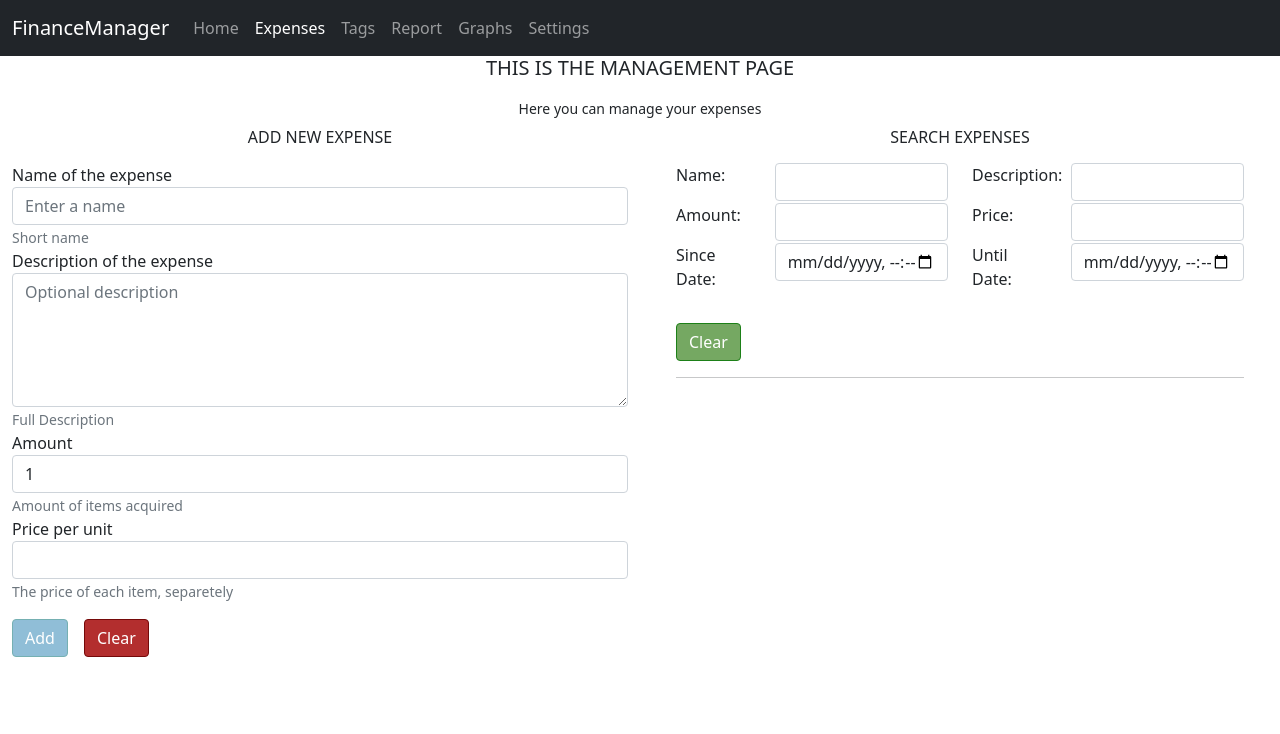
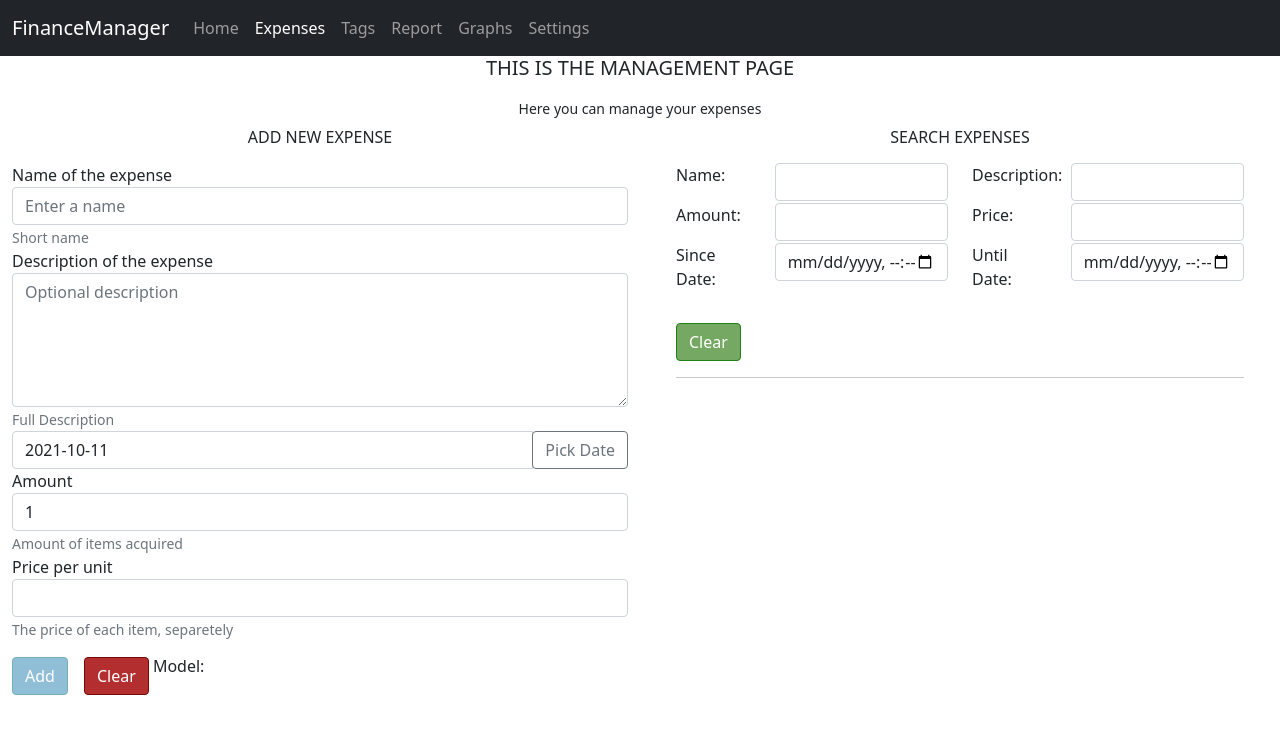
Before and after one commit to 944521200/FinanceManager, an Angular app: page /expenses in a window 1280 px wide. Shown: the top 734 px of the page. Built offline with nearby package versions, Linux system fonts and the light colour scheme.

Commit message:
datepicker funcional con ng-bootstrap

```diff
--- a/package.json
+++ b/package.json
@@ -15,9 +15,11 @@
     "@angular/compiler": "~12.2.0",
     "@angular/core": "~12.2.0",
     "@angular/forms": "~12.2.0",
+    "@angular/localize": "~12.2.0",
     "@angular/platform-browser": "~12.2.0",
     "@angular/platform-browser-dynamic": "~12.2.0",
     "@angular/router": "~12.2.0",
+    "@ng-bootstrap/ng-bootstrap": "^10.0.0",
     "bootstrap": "^5.1.3",
     "rxjs": "~6.6.0",
     "tslib": "^2.3.0",
--- a/src/app/app.module.ts
+++ b/src/app/app.module.ts
@@ -16,6 +16,7 @@ import { TagComponent } from './tags/tag/tag.component';
 import { TagsComponent } from './tags/tags.component';
 import { SearchTagsComponent } from './tags/search-tags/search-tags.component';
 import { FilterTagsPipe } from './tags/filter-tags.pipe';
+import { NgbModule } from '@ng-bootstrap/ng-bootstrap';
 
 @NgModule({
   declarations: [
@@ -37,7 +38,8 @@ import { FilterTagsPipe } from './tags/filter-tags.pipe';
     BrowserModule,
     AppRoutingModule,
     FormsModule,
-    ReactiveFormsModule
+    ReactiveFormsModule,
+    NgbModule
   ],
   providers: [],
   bootstrap: [AppComponent]
--- a/src/app/expenses/add-expense/add-expense.component.html
+++ b/src/app/expenses/add-expense/add-expense.component.html
@@ -12,6 +12,17 @@
                     <textarea [ngClass]="{'is-valid':expenseForm.controls['description'].valid && expenseForm.controls['description'].touched, 'is-invalid':expenseForm.controls['description'].invalid && expenseForm.controls['description'].touched} "
                     type="text" class="form-control" name="inputDescriptionExpense" id="inputDescriptionExpense"  rows="5" placeholder="Optional description"  aria-describedby="desHelp"  formControlName="description"></textarea>
                     <small id="desHelp" class="form-text text-muted">Full Description</small>
+                </div>
+
+                <div class="form-group">
+                  <div class="input-group">
+                    <input [ngClass]="{'is-valid':expenseForm.controls['date'].valid && expenseForm.controls['date'].touched, 'is-invalid':expenseForm.controls['date'].invalid && expenseForm.controls['date'].touched} "
+                        class="form-control" placeholder="yyyy-mm-dd"
+                           name="dp" ngbDatepicker #d="ngbDatepicker"  formControlName="date">
+                      <div class="input-group-append">
+                      <button class="btn btn-outline-secondary calendar" (click)="d.toggle()" type="button">Pick Date</button>
+                    </div>
+                  </div>
                 </div>
 
                 <div class="form-group">
@@ -49,4 +60,5 @@
                   <button type="submit" [class]="'btn btn-'+(editingIndex != -1?'warning':'custom-view')+' me-3 mt-3'" [disabled]="!expenseForm.valid">{{editingIndex != -1?"Update":"Add"}}</button>
                   <button type="button" class="btn btn-custom-delete  mt-3" (click)="clearForm()">Clear</button>
 
-            </form>
+
+            Model: {{ dateValue | json }}
--- a/src/app/expenses/add-expense/add-expense.component.ts
+++ b/src/app/expenses/add-expense/add-expense.component.ts
@@ -9,6 +9,8 @@ import {
 } from '@angular/forms';
 import { ExpenseService } from 'src/app/services/expense.service';
 import { TagService } from 'src/app/services/tag.service';
+import {NgbDateStruct} from '@ng-bootstrap/ng-bootstrap';
+
 
 @Component({
   selector: 'app-add-expense',
@@ -28,7 +30,11 @@ export class AddExpenseComponent implements OnInit {
   addedTags!: number[];
   toBeAddedTags!: number[];
 
+  dateValue!: NgbDateStruct;
+
   ngOnInit(): void {
+    let today= new Date();
+
     this.expenseForm = new FormGroup({
       name: new FormControl(null, [
         Validators.required,
@@ -36,6 +42,7 @@ export class AddExpenseComponent implements OnInit {
         Validators.maxLength(30),
       ]),
       description: new FormControl(null, [Validators.maxLength(250)]),
+      date: new FormControl({year:today.getFullYear(), month:today.getMonth()+1, day:today.getDate()}),
       amount: new FormControl(1, [
         Validators.required,
         this.positiveNumber.bind(this),
@@ -59,6 +66,7 @@ export class AddExpenseComponent implements OnInit {
           name: editingExpense.name,
           description: editingExpense.description,
           amount: editingExpense.amount,
+          date: {year:editingExpense.time.getFullYear(), month:editingExpense.time.getMonth()+1, day:editingExpense.time.getDate()},
           price: editingExpense.pricePerUnit,
         });
         this.addedTags = [...editingExpense.tags];
@@ -123,7 +131,8 @@ export class AddExpenseComponent implements OnInit {
   }
 
   addExpense() {
-    console.log(this.expenseForm);
+    console.log(this.expenseForm.value);
+    console.log(new Date(this.expenseForm.value['date']['year'], +this.expenseForm.value['date']['month']-1, this.expenseForm.value['date']['day'] ))
     if (this.editingIndex != -1) {
       this.expenseService.udpateExpense(
         this.editingIndex,
@@ -131,7 +140,8 @@ export class AddExpenseComponent implements OnInit {
         this.expenseForm.value['description'],
         +this.expenseForm.value['amount'],
         this.expenseForm.value['price'],
-        this.addedTags
+        this.addedTags,
+        new Date(this.expenseForm.value['date']['year'], +this.expenseForm.value['date']['month']-1, this.expenseForm.value['date']['day'] )
       );
     } else {
       this.expenseService.addExpense(
@@ -139,14 +149,16 @@ export class AddExpenseComponent implements OnInit {
         this.expenseForm.value['description'],
         +this.expenseForm.value['amount'],
         this.expenseForm.value['price'],
-        this.addedTags
+        this.addedTags,
+        new Date(this.expenseForm.value['date']['year'], +this.expenseForm.value['date']['month']-1, this.expenseForm.value['date']['day'] )
       );
     }
     this.clearForm();
   }
 
   clearForm() {
-    this.expenseForm.reset({ amount: 1 });
+    let today = new Date()
+    this.expenseForm.reset({date:{year:today.getFullYear(), month:today.getMonth()+1, day:today.getDate()}, amount: 1 });
     this.editingIndex = -1;
     this.toBeAddedTags = [...this.allTags];
     this.addedTags = [];
--- a/src/app/expenses/expense/expense.component.ts
+++ b/src/app/expenses/expense/expense.component.ts
@@ -16,8 +16,10 @@ export class ExpenseComponent implements OnInit {
   expense!: Expense;
   dateString:string='';
   ngOnInit(): void {
+    console.log(this.expense)
     const date:Date =new Date(this.expense.time);
-   this.dateString=date.toLocaleDateString()+ "-"+date.toLocaleTimeString();
+   this.dateString=date.toLocaleDateString();
+
   }
 
 
--- a/src/app/services/expense.service.ts
+++ b/src/app/services/expense.service.ts
@@ -28,6 +28,8 @@ export class ExpenseService implements OnDestroy {
     }
 
     this.subscription = this.expensesChanged.subscribe((expenses) => {
+      console.log("saving")
+      console.log(expenses)
       this.localStorage.setItem(this.LocalStorageID, JSON.stringify(expenses));
     });
   }
--- a/src/polyfills.ts
+++ b/src/polyfills.ts
@@ -1,3 +1,7 @@
+/***************************************************************************************************
+ * Load `$localize` onto the global scope - used if i18n tags appear in Angular templates.
+ */
+import '@angular/localize/init';
 /**
  * This file includes polyfills needed by Angular and is loaded before the app.
  * You can add your own extra polyfills to this file.
```
Also changed, not shown: 1 other file (tests, documents, lock files or other folders).
